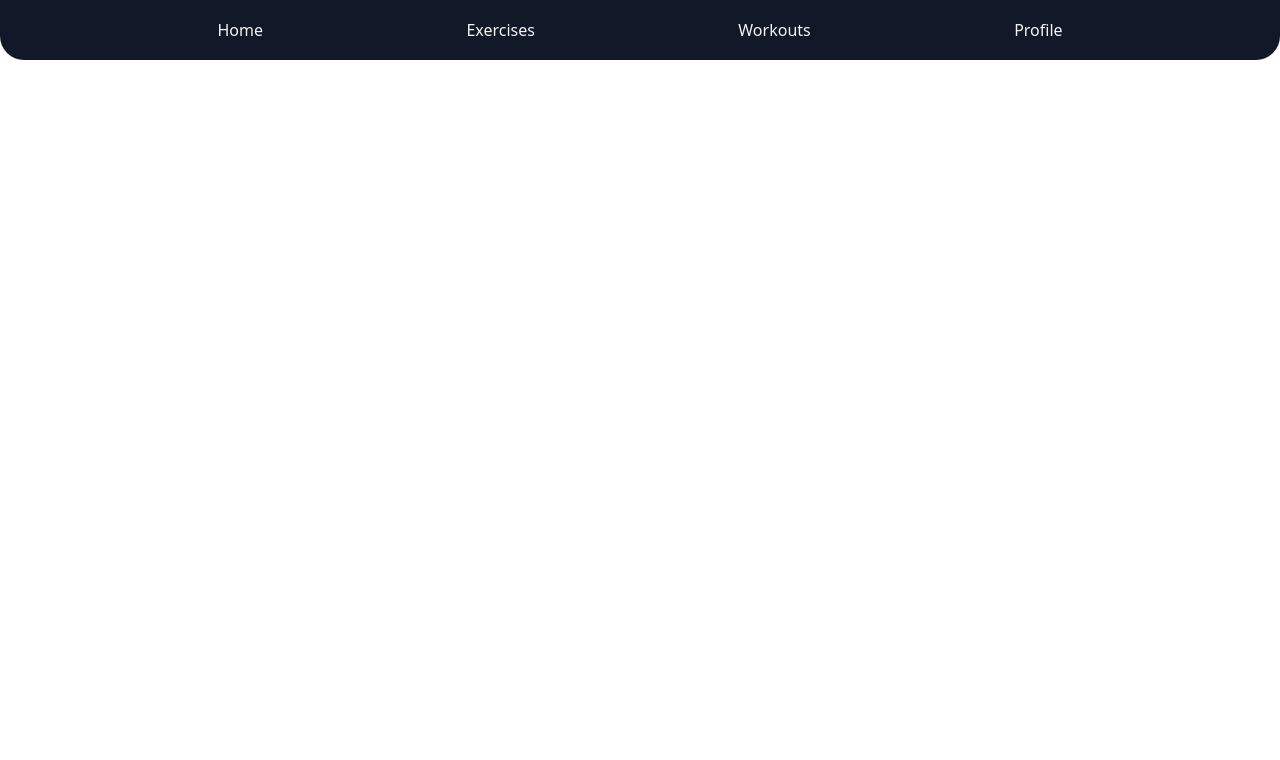
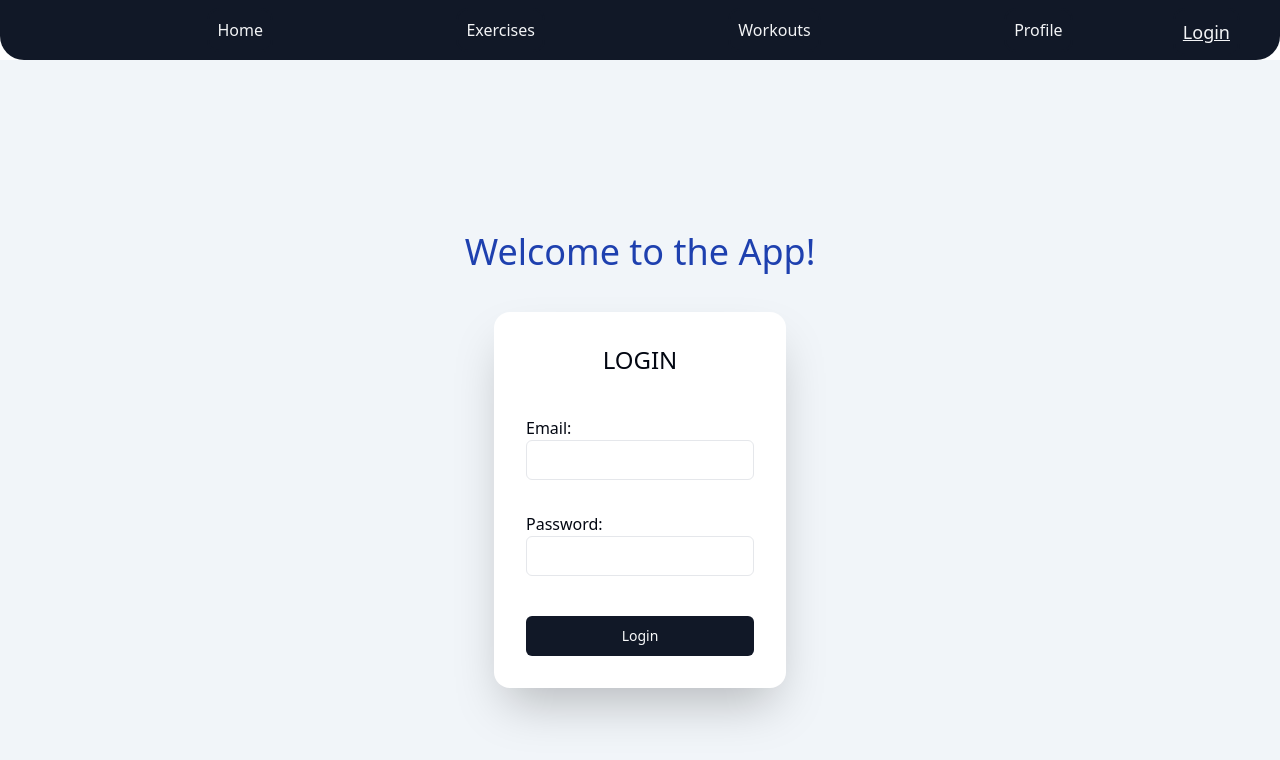
Before and after one commit to mateusceci-coder/fitness_app, a React (Vite) app in the folder frontend/: page /login in a window 1280 px wide. Shown: the top 760 px of the page. Built offline with nearby package versions, Linux system fonts and the light colour scheme.

Commit message:
feat: add login page

```diff
--- a/frontend/src/App.tsx
+++ b/frontend/src/App.tsx
@@ -10,6 +10,7 @@ import ExCrossfit from "./pages/exercises/ExCrossfit";
 import ExBodybuilding from "./pages/exercises/ExBodybuilding";
 import WorkCrossfit from "./pages/workouts/WorkCrossfit";
 import WorkBodybuilding from "./pages/workouts/WorkBodybuilding";
+import Login from "./pages/Login";
 
 export default function App() {
   return (
@@ -17,6 +18,7 @@ export default function App() {
       <Navbar />
       <Routes>
         <Route path="/" element={<Home />} />
+        <Route path="login" element={<Login />} />
         <Route path="exercises" element={<Exercises />} />
         <Route path="/exercises/crossfit" element={<ExCrossfit />} />
         <Route path="/exercises/bodybuilding" element={<ExBodybuilding />} />
--- a/frontend/src/layouts/BottomBar.tsx
+++ b/frontend/src/layouts/BottomBar.tsx
@@ -1,10 +1,10 @@
-import { ClipboardList, Dumbbell, Home, User } from "lucide-react";
+import { ClipboardList, Dumbbell, Home, LogIn, User } from "lucide-react";
 import { NavLink } from "react-router-dom";
 
 export default function BottomBar() {
   return (
     <nav className="fixed bottom-0 z-10 w-full bg-primary text-secondary rounded-t-3xl py-4 px-6 backdrop-blur-lg xs:px-7 sm:hidden">
-      <ul className="flex justify-between ">
+      <ul className="flex justify-between">
         <li>
           <NavLink to="home">
             <Home className="hover:cursor-pointer" />
@@ -25,6 +25,11 @@ export default function BottomBar() {
             <User className="hover:cursor-pointer" />
           </NavLink>
         </li>
+        <li>
+          <NavLink to="login">
+            <LogIn className="hover:cursor-pointer" />
+          </NavLink>
+        </li>
       </ul>
     </nav>
   );
--- a/frontend/src/layouts/TopBar.tsx
+++ b/frontend/src/layouts/TopBar.tsx
@@ -3,13 +3,14 @@ import { NavLink } from "react-router-dom";
 
 export default function TopBar() {
   return (
-    <nav className="invisible sm:visible sticky top-0 z-10 w-full bg-primary text-secondary rounded-b-3xl py-2 px-6 backdrop-blur-lg xs:px-7">
+    <nav className="invisible sm:visible top-0 z-10 w-full bg-primary text-secondary rounded-b-3xl py-2 px-6 backdrop-blur-lg xs:px-7 relative">
       <div className="flex justify-evenly">
         <NavLink className="nav-button" to="/">Home</NavLink>
         <NavLink className="nav-button" to="exercises">Exercises</NavLink>
         <NavLink className="nav-button" to="workouts">Workouts</NavLink>
         <NavLink className="nav-button" to="profile">Profile</NavLink>
       </div>
+        <NavLink className="nav-button absolute top-2 right-10 text-lg underline" to="login" >Login</NavLink>
     </nav>
   );
 }
--- a/frontend/src/layouts/profile/CreateProfileText.tsx
+++ b/frontend/src/layouts/profile/CreateProfileText.tsx
@@ -11,11 +11,11 @@ export default function CreateProfileText() {
       </div>
       <ul className="flex flex-col gap-12 lg:gap-24 text-center items-center p-8 border-2 rounded-2xl max-w-lg m-auto">
         <li>
-          <CheckCircle className="inline mr-1" /> <span className="text-lg">Body Mass Index (BMI)</span>
+          <CheckCircle className="inline mr-1" /> <span className="text-lg head-text">Body Mass Index (BMI)</span>
           <p className="text-sm mt-2">Quick measure of body weight in relation to height. It categorizes individuals into groups like underweight, normal weight, overweight, or obese, serving as a basic indicator of healthy body weight. However, it doesn't directly assess body fat or distribution.</p>
         </li>
         <li>
-          <CheckCircle className="inline mr-1" /> <span className="text-lg">Basal Metabolic Rate (BMR)</span>
+          <CheckCircle className="inline mr-1" /> <span className="text-lg head-text">Basal Metabolic Rate (BMR)</span>
           <p className="text-sm mt-2"> Calculates how much calories your body needs at rest to maintain basic functions. It's the energy required for essential processes like breathing and circulation. BMR varies based on factors like age and body composition.</p>
         </li>
       </ul>
--- a/frontend/src/layouts/profile/ProfileInfo.tsx
+++ b/frontend/src/layouts/profile/ProfileInfo.tsx
@@ -26,26 +26,26 @@ export default function ProfileInfo() {
         Here is your informations. You can update whenever you want!
       </h2>
       <div className="flex flex-col md:flex-row gap-16">
-        <ul className="flex flex-col items-center md:items-start justify-center gap-8 mt-16">
-          <li>
-            <span className="text-mainBlue underline mr-1">Name:</span>{" "}
-            {capitalize(firstname)} {capitalize(lastname)}
+        <ul className="flex flex-col items-center md:items-start justify-center gap-8 mt-16 border-2 p-4 rounded-xl">
+          <li className="text-center">
+            <p className="text-mainBlue">Name:</p>
+            <p>{capitalize(firstname)} {capitalize(lastname)}</p>
           </li>
-          <li>
-            <span className="text-mainBlue underline mr-1">Age:</span> {age}{" "}
-            years old
+          <li className="text-center">
+            <p className="text-mainBlue ">Age:</p>
+            <p>{age} years old</p>
           </li>
-          <li>
-            <span className="text-mainBlue underline mr-1">Height:</span>{" "}
+          <li className="text-center">
+            <p className="text-mainBlue">Height:</p>
             {height} cm
           </li>
-          <li>
-            <span className="text-mainBlue underline mr-1">Weight:</span>{" "}
-            {weightUser} kg
+          <li className="text-center">
+            <p className="text-mainBlue text-center">Weight:</p>
+            <p>{weightUser} kg</p>
           </li>
-          <li>
-            <span className="text-mainBlue underline mr-1">Gender:</span>{" "}
-            {capitalize(gender)}
+          <li className="text-center">
+            <p className="text-mainBlue">Gender:</p>
+            <p>{capitalize(gender)}</p>
           </li>
         </ul>
         <ul className="flex flex-col gap-8 mt-16 border-2 p-4 rounded-xl text-center justify-center">
--- /dev/null
+++ b/frontend/src/pages/Login.tsx
@@ -0,0 +1,19 @@
+import { Button } from "@/components/ui/button";
+import { Input } from "@/components/ui/input";
+import { Label } from "@radix-ui/react-label";
+
+export default function Login() {
+  return (
+   <section className="h-screen bg-loginBg flex flex-col gap-10 justify-center items-center">
+    <h1 className="head-text">Welcome to the App!</h1>
+    <form className="p-8 rounded-2xl max-w-2xl bg-white shadow-2xl">
+        <h2 className="text-2xl text-center mb-10">LOGIN</h2>
+        <Label htmlFor="email">Email:</Label>
+        <Input className="mb-8" type="text" required />
+        <Label htmlFor="password">Password:</Label>
+        <Input className="mb-10" type="password" required />
+        <Button className="w-full" type="submit">Login</Button>
+    </form>
+   </section>
+  )
+}
--- a/frontend/tailwind.config.js
+++ b/frontend/tailwind.config.js
@@ -19,6 +19,7 @@ module.exports = {
     },
     extend: {
       colors: {
+        loginBg: colors.slate[100],
         mainGray: colors.zinc[300],
         mainGreen: colors.green[500],
         mainBlue: colors.blue[800],
```
